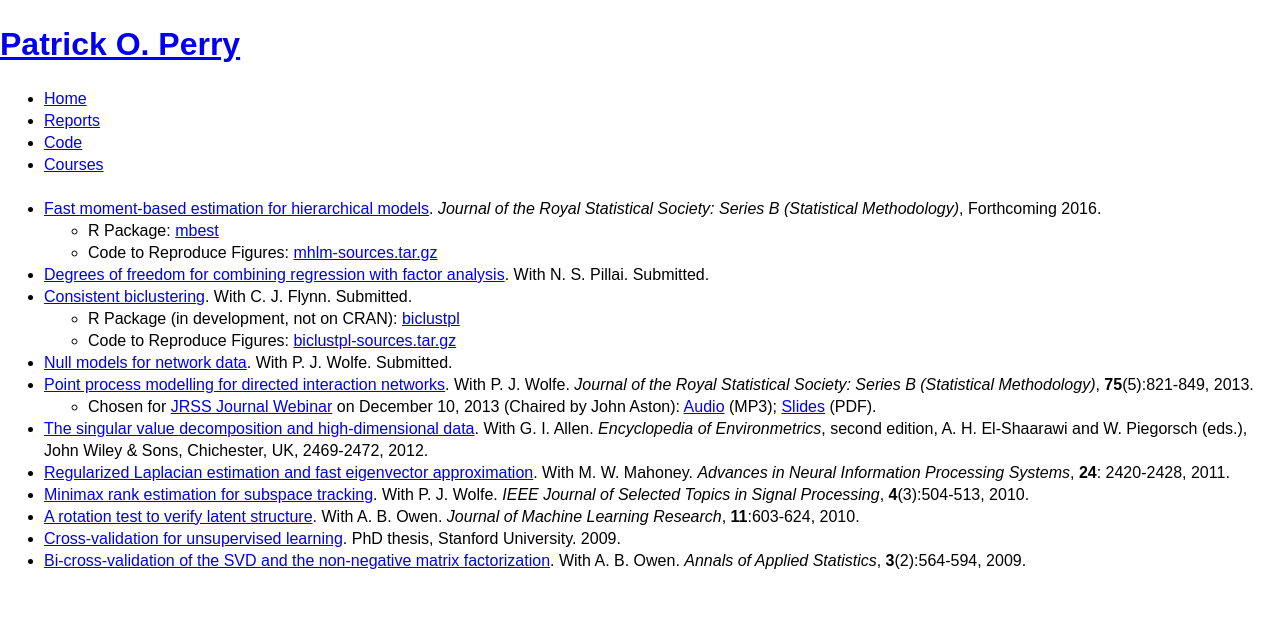
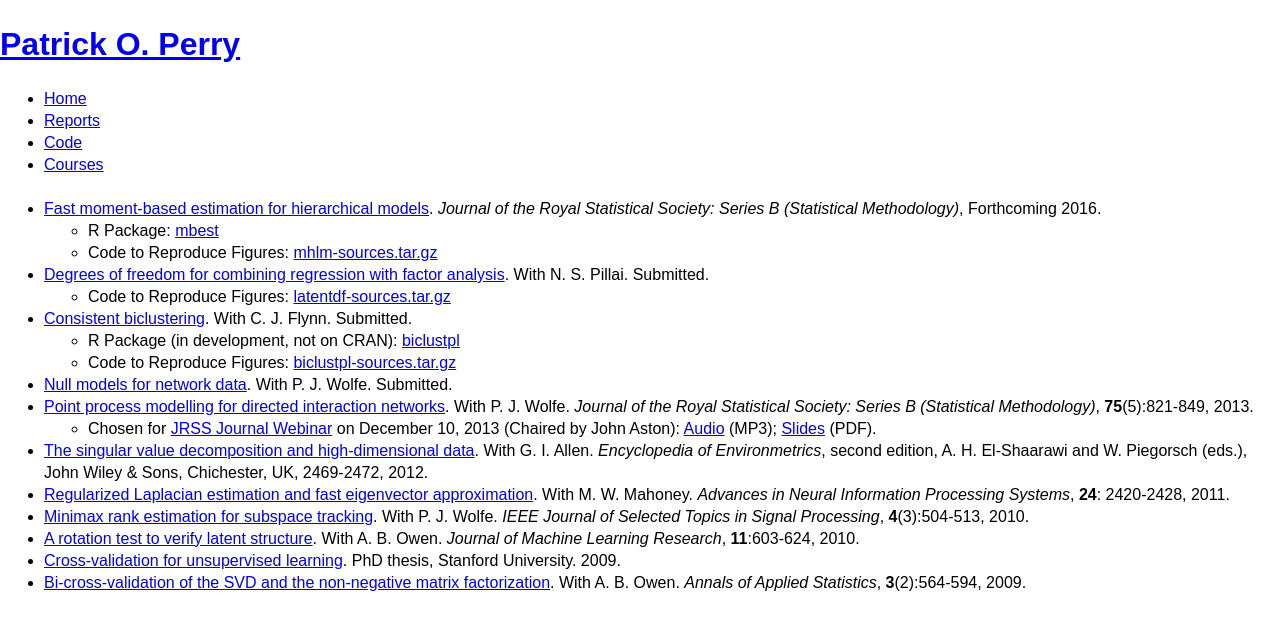
Before and after one commit to patperry/patperry.github.com, a Jekyll site: the page built from reports/index.html, in a window 1280 px wide. Shown: the top 630 px of the page. Built offline with Jekyll 4.4.1, drawn with Linux system fonts in a browser that asks for light colours.

Commit message:
add latentdf-sources

```diff
--- a/reports/index.html
+++ b/reports/index.html
@@ -18,6 +18,9 @@ title: Patrick O. Perry - Reports
       <a href="http://arxiv.org/abs/1310.7269">Degrees of freedom for combining regression with factor analysis</a>.
       With N. S. Pillai.
       Submitted.
+      <ul>
+        <li>Code to Reproduce Figures: <a href="latentdf/latentdf-sources.tar.gz">latentdf-sources.tar.gz</a>
+      </ul>
     </li>
 
     <li>
```
Also changed, not shown: 1 other file.
